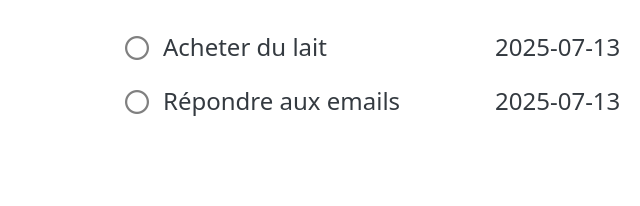
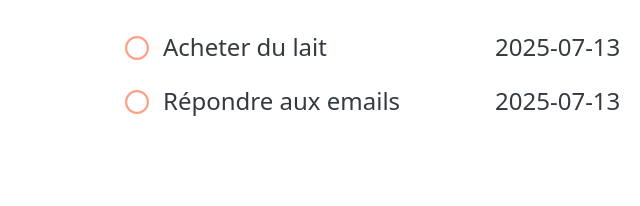
Before and after one commit to Dians98/to_do_project, a website built with webpack: page src/template.html in a window 1280 px wide. Shown: the part 223-429 px from the top of the page, 377-1017 px from the left. Built offline with nearby package versions, Linux system fonts and the light colour scheme.

Commit message:
done style

```diff
--- a/src/assets/css/style.css
+++ b/src/assets/css/style.css
@@ -225,3 +225,7 @@ h6 {
   display: flex;
   justify-content: space-between;
 }
+
+.task_item.done {
+  text-decoration: line-through;
+}
--- a/src/index.js
+++ b/src/index.js
@@ -50,13 +50,20 @@ function renderAllTasks(projects) {
     tasks_list_container.innerHTML = '';
 
 
+
     projects.forEach(project => {
         const tasks = project.getAllTasks()
 
         tasks.forEach(task => {
 
-            const taskDiv = document.createElement("div")
-            taskDiv.className = "task_item";
+            const taskItem = document.createElement("div")
+            taskItem.className = "task_item";
+
+            if (task.done) {
+                taskItem.classList.add("done");
+            } else {
+                taskItem.classList.remove("done");
+            }
 
             const taskInfo = document.createElement("div")
             taskInfo.className = "task_info";
@@ -69,16 +76,17 @@ function renderAllTasks(projects) {
             doneBtn.dataset.taskId = task.id;
 
 
+
             // fonction pour mettre à jour l'icône selon l'état done
             function updateIcon() {
                 doneBtn.innerHTML = task.done
-                    ? `<i class="fas fa-check-circle" style="color:green;"></i>`
-                    : `<i class="far fa-circle" style="color:gray;"></i>`;
+                    ? `<i class="fas fa-check-circle" style="color:#f6d365;"></i>`
+                    : `<i class="far fa-circle" style="color:#fda085;"></i>`;
             }
 
             updateIcon()
 
-            addEventListenerOnDoneBtn(doneBtn, task)
+            addEventListenerOnDoneBtn(doneBtn, task, taskItem)
 
 
             const taskTitle = document.createElement("div")
@@ -100,10 +108,12 @@ function renderAllTasks(projects) {
             taskInfo.appendChild(doneBtn)
             taskInfo.appendChild(taskTitle)
 
-            taskDiv.appendChild(taskInfo)
-            taskDiv.appendChild(task_actions)
+            taskItem.appendChild(taskInfo)
+            taskItem.appendChild(task_actions)
 
-            tasks_list_container.appendChild(taskDiv)
+            tasks_list_container.appendChild(taskItem)
+
+
 
         })
     })
@@ -124,9 +134,10 @@ function formatDate(date) {
 }
 
 
-function addEventListenerOnDoneBtn(doneBtn, task) {
+function addEventListenerOnDoneBtn(doneBtn, task, taskItem) {
     doneBtn.addEventListener("click", function () {
         task.toggleDone()
+
         refreshDom(projects)
 
     })
```
